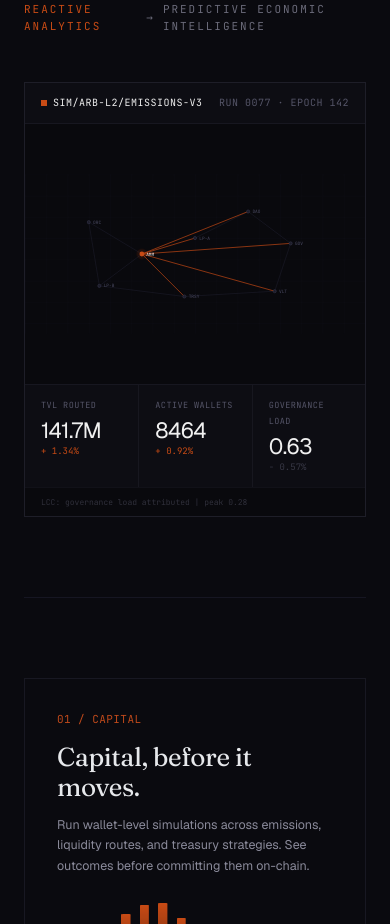
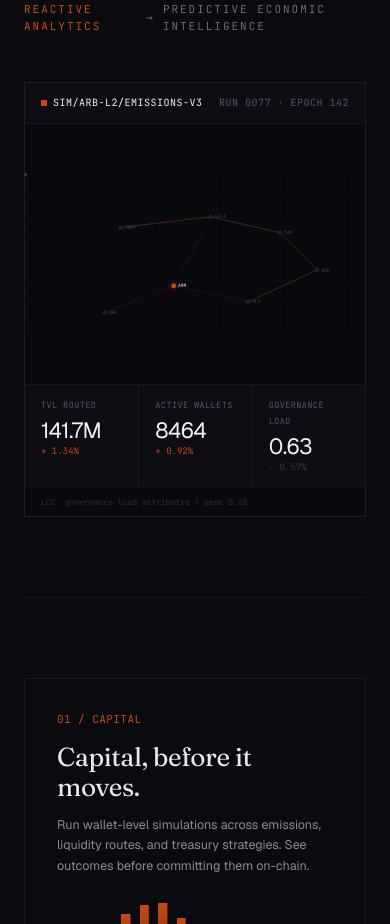
Before and after one commit to AutonomyNetwork/MachineLattice, a Next.js app: page / in a window 390 px wide. Shown: the part 860-1784 px from the top of the page. Built offline with nearby package versions, Linux system fonts and the light colour scheme.

Commit message:
hero animation

```diff
--- a/app/page.tsx
+++ b/app/page.tsx
@@ -1,6 +1,7 @@
 import Link from "next/link";
 import { SimulationPreview } from "@/components/home/simulation-preview";
 import { FeaturesGrid } from "@/components/home/features-grid";
+import { HeroAnimation } from "@/components/graphics/hero-animation";
 import type { Metadata } from "next";
 
 export const metadata: Metadata = {
@@ -12,6 +13,7 @@ export const metadata: Metadata = {
 export default function HomePage() {
   return (
     <div className="text-[#F0F0F5] min-h-screen relative z-10">
+      <HeroAnimation />
       {/* Hero Section */}
       <section className="max-w-7xl mx-auto px-6 pt-32 md:pt-40 pb-20">
         <div className="grid grid-cols-1 lg:grid-cols-12 gap-12 lg:gap-8 items-center">
--- /dev/null
+++ b/components/graphics/hero-animation.tsx
@@ -0,0 +1,123 @@
+"use client";
+
+import { motion } from "framer-motion";
+import { useEffect, useState } from "react";
+
+export function HeroAnimation() {
+  const [isMounted, setIsMounted] = useState(false);
+
+  useEffect(() => {
+    setIsMounted(true);
+  }, []);
+
+  if (!isMounted) return null;
+
+  // Points for our abstract lattice/network graph
+  const points = {
+    start: { x: 100, y: 300 },
+    mid: { x: 450, y: 150 },
+    end: { x: 800, y: 350 },
+    alt: { x: 600, y: 100 }
+  };
+
+  // We connect start -> mid -> end, and mid -> alt -> end
+  const path1 = `M ${points.start.x} ${points.start.y} L ${points.mid.x} ${points.mid.y} L ${points.end.x} ${points.end.y}`;
+  const path2 = `M ${points.mid.x} ${points.mid.y} L ${points.alt.x} ${points.alt.y} L ${points.end.x} ${points.end.y}`;
+
+  return (
+    <div className="absolute inset-0 pointer-events-none overflow-hidden z-0">
+      <div className="absolute top-0 right-0 w-full lg:w-[800px] h-[600px] opacity-40 mix-blend-screen transform translate-x-1/4 -translate-y-12">
+        <svg
+          className="w-full h-full"
+          viewBox="0 0 1000 600"
+          preserveAspectRatio="xMaxYMin slice"
+        >
+          <defs>
+            <filter id="glow-hero" x="-20%" y="-20%" width="140%" height="140%">
+              <feGaussianBlur stdDeviation="6" result="blur" />
+              <feComposite in="SourceGraphic" in2="blur" operator="over" />
+            </filter>
+
+            <linearGradient id="line-gradient-hero" x1="0%" y1="0%" x2="100%" y2="0%">
+              <stop offset="0%" stopColor="#1C2026" stopOpacity="0" />
+              <stop offset="50%" stopColor="#C84B15" stopOpacity="0.4" />
+              <stop offset="100%" stopColor="#1C2026" stopOpacity="0" />
+            </linearGradient>
+          </defs>
+
+          {/* Connection Lines */}
+          <motion.path
+            d={path1}
+            stroke="url(#line-gradient-hero)"
+            strokeWidth="1.5"
+            fill="transparent"
+            strokeDasharray="4 4"
+            initial={{ pathLength: 0, opacity: 0 }}
+            animate={{ pathLength: 1, opacity: 1 }}
+            transition={{ duration: 2, ease: "easeOut" }}
+          />
+          <motion.path
+            d={path2}
+            stroke="rgba(255,255,255,0.05)"
+            strokeWidth="1"
+            fill="transparent"
+            initial={{ pathLength: 0, opacity: 0 }}
+            animate={{ pathLength: 1, opacity: 1 }}
+            transition={{ duration: 2, ease: "easeOut", delay: 0.5 }}
+          />
+
+          {/* Node Points */}
+          {[points.start, points.mid, points.end, points.alt].map((pt, i) => (
+            <motion.circle
+              key={i}
+              cx={pt.x}
+              cy={pt.y}
+              r="3"
+              fill="#4B4B5A"
+              initial={{ scale: 0, opacity: 0 }}
+              animate={{ scale: 1, opacity: 1 }}
+              transition={{ delay: 1 + i * 0.2, duration: 0.5 }}
+            />
+          ))}
+
+          {/* Moving Object (Dot) along Path 1 */}
+          <motion.circle
+            r="4"
+            fill="#C84B15"
+            filter="url(#glow-hero)"
+            animate={{
+              cx: [points.start.x, points.mid.x, points.end.x],
+              cy: [points.start.y, points.mid.y, points.end.y],
+              opacity: [0, 1, 1, 0]
+            }}
+            transition={{
+              duration: 4,
+              repeat: Infinity,
+              ease: "easeInOut",
+              times: [0, 0.5, 0.9, 1]
+            }}
+          />
+
+          {/* Moving Object (Dot) along Path 2 */}
+          <motion.circle
+            r="3"
+            fill="#E6E8EB"
+            filter="url(#glow-hero)"
+            animate={{
+              cx: [points.mid.x, points.alt.x, points.end.x],
+              cy: [points.mid.y, points.alt.y, points.end.y],
+              opacity: [0, 1, 1, 0]
+            }}
+            transition={{
+              duration: 5,
+              repeat: Infinity,
+              ease: "easeInOut",
+              times: [0, 0.4, 0.9, 1],
+              delay: 1.5
+            }}
+          />
+        </svg>
+      </div>
+    </div>
+  );
+}
--- a/components/home/simulation-preview.tsx
+++ b/components/home/simulation-preview.tsx
@@ -1,6 +1,6 @@
 "use client";
 
-import { useEffect, useRef } from "react";
+import { useEffect, useState } from "react";
 
 interface Node {
   id: string;
@@ -16,30 +16,24 @@ interface Edge {
 }
 
 const NODES: Node[] = [
-  { id: "DAO", x: 420, y: 70 },
-  { id: "LP-A", x: 320, y: 120 },
-  { id: "GOV", x: 500, y: 130 },
-  { id: "VLT", x: 470, y: 220 },
-  { id: "TRSY", x: 300, y: 230 },
-  { id: "LP-B", x: 140, y: 210 },
-  { id: "AMM", x: 220, y: 150, active: true },
-  { id: "ORC", x: 120, y: 90 },
+  { id: "TRSY", x: 180, y: 100 },
+  { id: "LP-A", x: 350, y: 80 },
+  { id: "DAO", x: 480, y: 110 },
+  { id: "GOV", x: 550, y: 180 },
+  { id: "VLT", x: 420, y: 240 },
+  { id: "AMM", x: 280, y: 210, active: true },
+  { id: "ORC", x: 150, y: 260 },
 ];
 
 const EDGES: Edge[] = [
-  { from: "AMM", to: "DAO", highlight: true },
-  { from: "AMM", to: "LP-A", highlight: true },
-  { from: "AMM", to: "GOV", highlight: true },
-  { from: "AMM", to: "VLT", highlight: true },
-  { from: "AMM", to: "TRSY", highlight: true },
-  { from: "AMM", to: "LP-B" },
-  { from: "AMM", to: "ORC" },
+  { from: "TRSY", to: "AMM" },
+  { from: "ORC", to: "AMM" },
+  { from: "TRSY", to: "LP-A" },
+  { from: "LP-A", to: "DAO" },
   { from: "DAO", to: "GOV" },
-  { from: "LP-A", to: "DAO" },
   { from: "GOV", to: "VLT" },
-  { from: "VLT", to: "TRSY" },
-  { from: "TRSY", to: "LP-B" },
-  { from: "LP-B", to: "ORC" },
+  { from: "VLT", to: "AMM" },
+  { from: "AMM", to: "LP-A" },
 ];
 
 const STATS = [
@@ -53,29 +47,15 @@ function nodeById(id: string) {
 }
 
 export function SimulationPreview() {
-  const svgRef = useRef<SVGSVGElement>(null);
+  const [activeGroup, setActiveGroup] = useState(0);
 
   useEffect(() => {
-    // Animate highlighted paths on load
-    const paths = svgRef.current?.querySelectorAll(".hl-path");
-    paths?.forEach((p) => {
-      const el = p as SVGLineElement;
-      const x1 = Number(el.getAttribute("x1"));
-      const y1 = Number(el.getAttribute("y1"));
-      const x2 = Number(el.getAttribute("x2"));
-      const y2 = Number(el.getAttribute("y2"));
-      const length = Math.sqrt((x2 - x1) ** 2 + (y2 - y1) ** 2);
+    // Cycle the highlighted edges every 3 seconds
+    const interval = setInterval(() => {
+      setActiveGroup((prev) => (prev + 1) % (EDGES.length / 2));
+    }, 3000);
 
-      el.style.strokeDasharray = String(length);
-      el.style.strokeDashoffset = String(length);
-      el.style.transition = "stroke-dashoffset 2s cubic-bezier(0.16, 1, 0.3, 1)";
-
-      requestAnimationFrame(() => {
-        setTimeout(() => {
-          el.style.strokeDashoffset = "0";
-        }, 100);
-      });
-    });
+    return () => clearInterval(interval);
   }, []);
 
   return (
@@ -96,7 +76,6 @@ export function SimulationPreview() {
       {/* Graph */}
       <div className="relative bg-[#09090D]" style={{ height: 260 }}>
         <svg
-          ref={svgRef}
           viewBox="0 0 640 300"
           className="w-full h-full animate-fade-in"
           preserveAspectRatio="xMidYMid meet"
@@ -109,31 +88,33 @@ export function SimulationPreview() {
           </defs>
           <rect width="640" height="300" fill="url(#card-grid)" />
 
-          {/* Regular edges */}
-          {EDGES.filter((e) => !e.highlight).map((e, i) => {
+          {/* All edges and moving dots */}
+          {EDGES.map((e, i) => {
             const a = nodeById(e.from);
             const b = nodeById(e.to);
+            const isHl = Math.floor(i / 2) === activeGroup;
             return (
-              <line
-                key={i}
-                x1={a.x} y1={a.y} x2={b.x} y2={b.y}
-                stroke="#1F1F2F" strokeWidth="1"
-              />
-            );
-          })}
-
-          {/* Highlight edges */}
-          {EDGES.filter((e) => e.highlight).map((e, i) => {
-            const a = nodeById(e.from);
-            const b = nodeById(e.to);
-            return (
-              <line
-                key={`hl-${i}`}
-                className="hl-path"
-                x1={a.x} y1={a.y} x2={b.x} y2={b.y}
-                stroke="#C84B15" strokeWidth="1.5"
-                strokeOpacity="0.85"
-              />
+              <g key={`edge-${i}`}>
+                <line
+                  className="transition-all duration-1000"
+                  x1={a.x} y1={a.y} x2={b.x} y2={b.y}
+                  stroke={isHl ? "#C84B15" : "#1F1F2F"}
+                  strokeWidth={isHl ? "1.5" : "1"}
+                  strokeOpacity={isHl ? "0.85" : "1"}
+                />
+                {/* Moving dot */}
+                <circle
+                  r={isHl ? "3" : "1.5"}
+                  fill={isHl ? "#C84B15" : "#4A4A62"}
+                  className="transition-all duration-1000"
+                >
+                  <animateMotion
+                    dur={`${2.5 + (i % 3) * 0.5}s`}
+                    repeatCount="indefinite"
+                    path={`M ${a.x} ${a.y} L ${b.x} ${b.y}`}
+                  />
+                </circle>
+              </g>
             );
           })}
 
```
Also changed, not shown: 1 other file (tests, documents, lock files or other folders).
